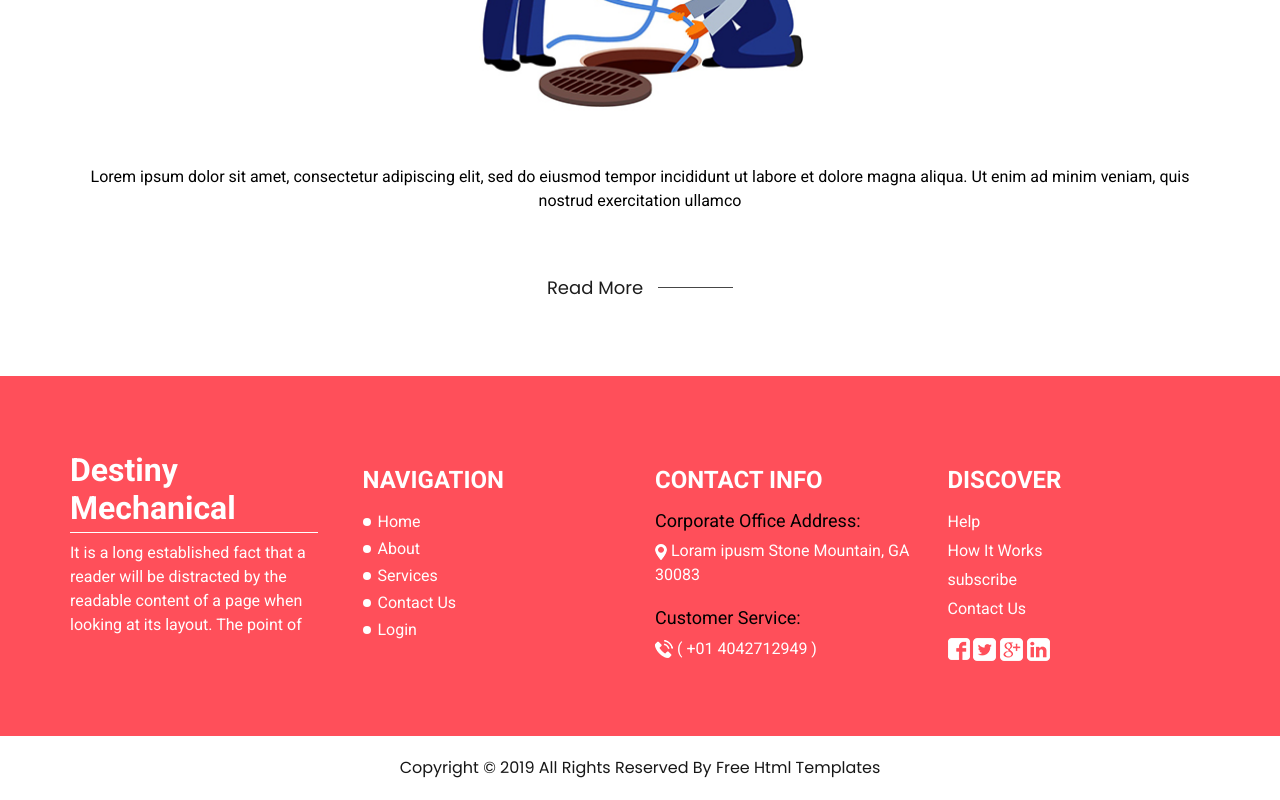
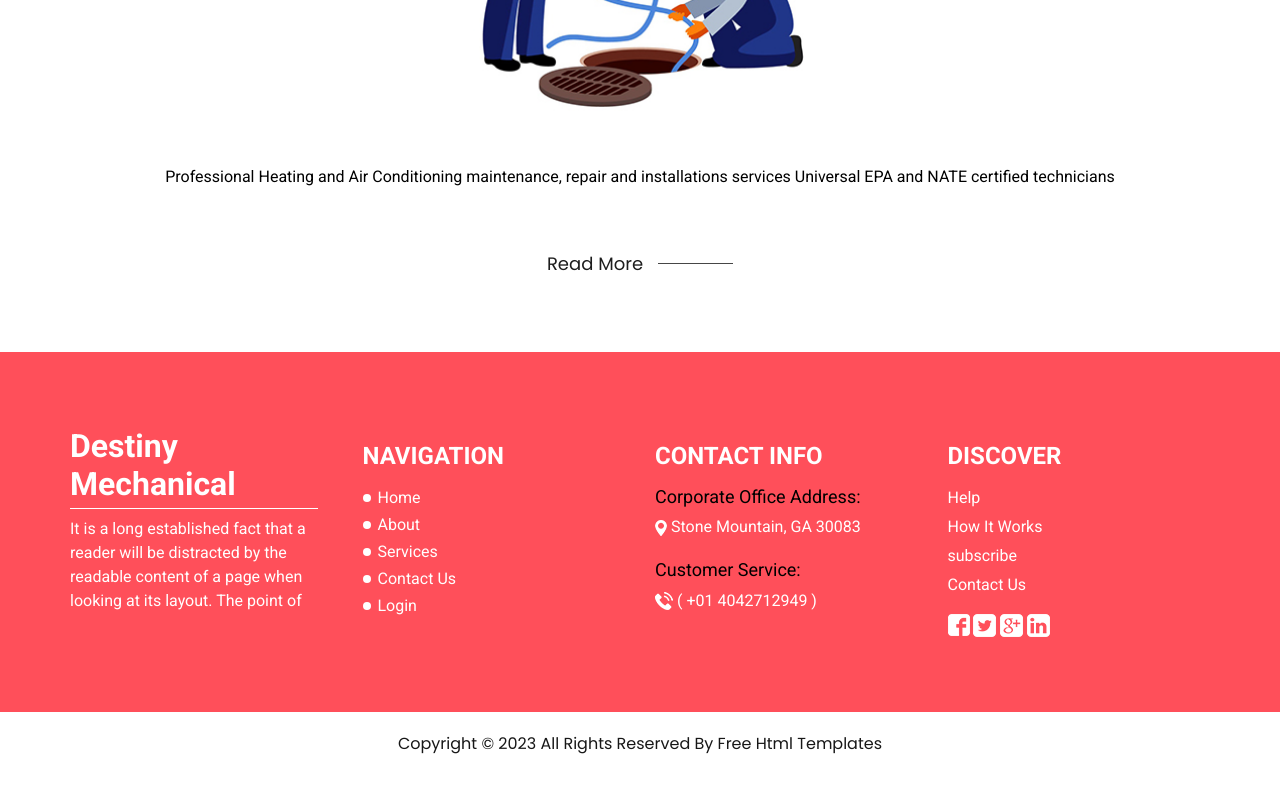
Before and after one commit to mozer43/destiny, a plain HTML site: page about.html in a window 1280 px wide. Shown: the part 547-1347 px from the top of the page. After the commit the page ends 1323 px from the top, so only its background shows below. Drawn offline with nearby package versions, Linux system fonts and the light colour scheme.

Commit message:
Update about.html

```diff
--- a/about.html
+++ b/about.html
@@ -91,8 +91,8 @@
         <img src="images/about-img.jpg" alt="">
       </div>
       <p class="layout_padding2-bottom">
-        Lorem ipsum dolor sit amet, consectetur adipiscing elit, sed do eiusmod tempor incididunt ut labore et dolore
-        magna aliqua. Ut enim ad minim veniam, quis nostrud exercitation ullamco
+        Professional Heating and Air Conditioning maintenance, repair and installations services
+        Universal EPA and NATE certified technicians
       </p>
     </div>
     <div class="container">
@@ -168,7 +168,7 @@
               <a href="">
                 <img src="images/location.png" alt="">
                 <span>
-                  Loram ipusm Stone Mountain, GA 30083
+                  Stone Mountain, GA 30083
                 </span>
               </a>
             </div>
@@ -238,7 +238,7 @@
   <!-- footer section -->
   <section class="container-fluid footer_section">
     <p>
-      Copyright &copy; 2019 All Rights Reserved By
+      Copyright &copy; 2023 All Rights Reserved By
       <a href="https://html.design/">Free Html Templates</a>
     </p>
   </section>
```
